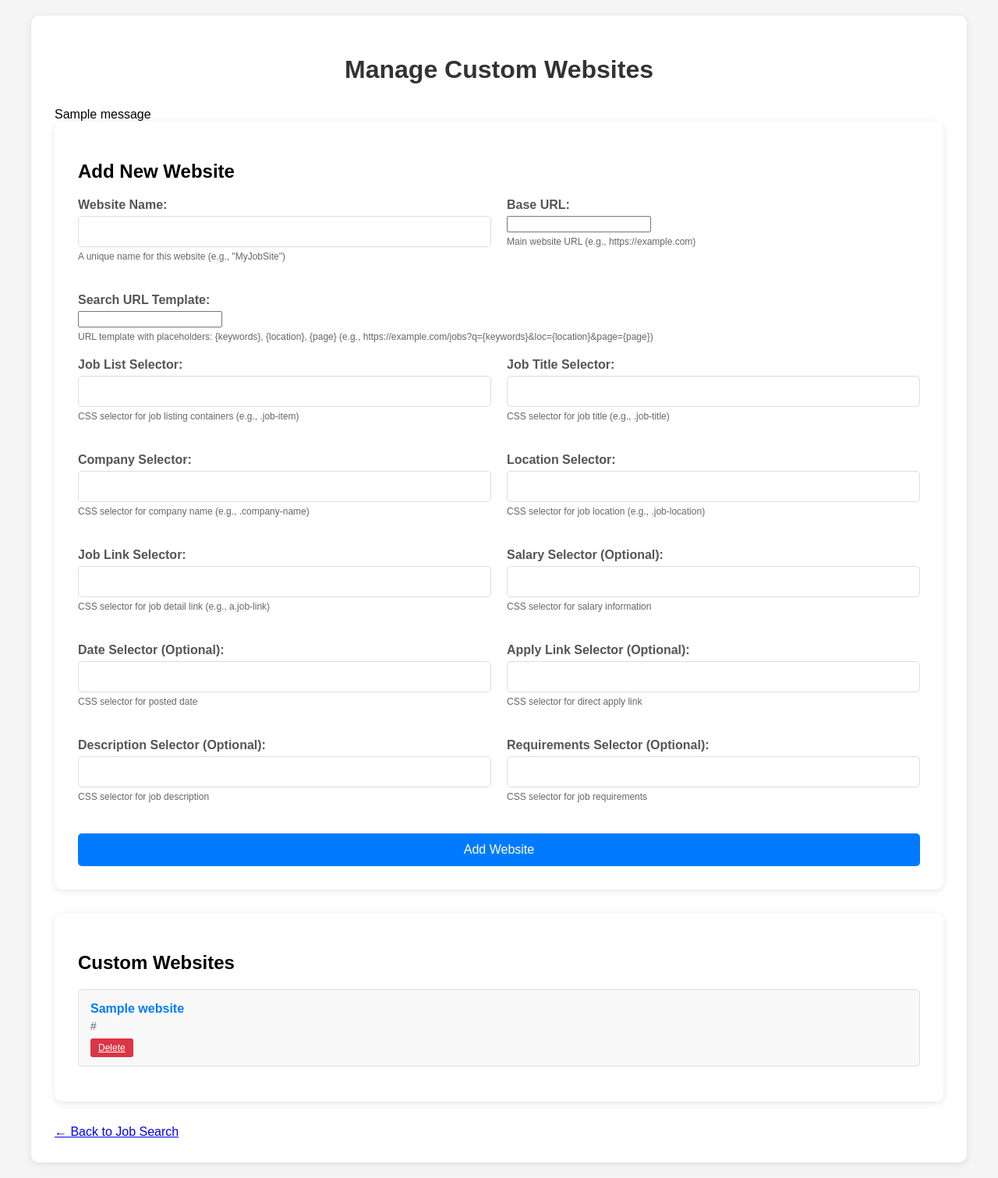
After one commit to nathy-cpu/automoto, a Django app: template job_scraper/templates/job_scraper/manage_websites.html in a window 1280 px wide. The commit adds this page. Shown: the whole page at 78% size. Run offline with Django 5.2, Linux system fonts and the light colour scheme; the template is opened without the code that fills it: most values are stand-ins (such as "Sample title", 1, 10 or a date in 2020); one stand-in notice (Sample message) is shown.

```diff
--- /dev/null
+++ b/job_scraper/templates/job_scraper/manage_websites.html
@@ -0,0 +1,201 @@
+<!DOCTYPE html>
+<html lang="en">
+<head>
+    <meta charset="UTF-8">
+    <meta name="viewport" content="width=device-width, initial-scale=1.0">
+    <title>Manage Custom Websites - Job Scraper</title>
+    {% load static %}
+    <link rel="stylesheet" href="{% static 'job_scraper/css/style.css' %}">
+    <style>
+        .website-form {
+            background: white;
+            padding: 30px;
+            border-radius: 10px;
+            box-shadow: 0 2px 10px rgba(0,0,0,0.1);
+            margin-bottom: 30px;
+        }
+        .website-list {
+            background: white;
+            padding: 30px;
+            border-radius: 10px;
+            box-shadow: 0 2px 10px rgba(0,0,0,0.1);
+        }
+        .website-item {
+            border: 1px solid #ddd;
+            padding: 15px;
+            margin-bottom: 15px;
+            border-radius: 5px;
+            background: #f9f9f9;
+        }
+        .website-name {
+            font-weight: bold;
+            color: #007bff;
+            margin-bottom: 5px;
+        }
+        .website-url {
+            color: #666;
+            font-size: 14px;
+            margin-bottom: 10px;
+        }
+        .delete-btn {
+            background: #dc3545;
+            color: white;
+            padding: 5px 10px;
+            border: none;
+            border-radius: 3px;
+            cursor: pointer;
+            font-size: 12px;
+        }
+        .delete-btn:hover {
+            background: #c82333;
+        }
+        .form-row {
+            display: grid;
+            grid-template-columns: 1fr 1fr;
+            gap: 20px;
+            margin-bottom: 20px;
+        }
+        .form-group.full-width {
+            grid-column: 1 / -1;
+        }
+        .help-text {
+            font-size: 12px;
+            color: #666;
+            margin-top: 5px;
+        }
+    </style>
+</head>
+<body>
+    <div class="container">
+        <h1>Manage Custom Websites</h1>
+
+        {% if messages %}
+            {% for message in messages %}
+                <div class="{% if message.tags == 'error' %}error-message{% else %}success-message{% endif %}">
+                    {{ message }}
+                </div>
+            {% endfor %}
+        {% endif %}
+
+        <div class="website-form">
+            <h2>Add New Website</h2>
+            <form method="post">
+                {% csrf_token %}
+
+                <div class="form-row">
+                    <div class="form-group">
+                        <label for="name">Website Name:</label>
+                        <input type="text" id="name" name="name" required>
+                        <div class="help-text">A unique name for this website (e.g., "MyJobSite")</div>
+                    </div>
+
+                    <div class="form-group">
+                        <label for="base_url">Base URL:</label>
+                        <input type="url" id="base_url" name="base_url" required>
+                        <div class="help-text">Main website URL (e.g., https://example.com)</div>
+                    </div>
+                </div>
+
+                <div class="form-group full-width">
+                    <label for="search_url">Search URL Template:</label>
+                    <input type="url" id="search_url" name="search_url" required>
+                    <div class="help-text">URL template with placeholders: {keywords}, {location}, {page} (e.g., https://example.com/jobs?q={keywords}&loc={location}&page={page})</div>
+                </div>
+
+                <div class="form-row">
+                    <div class="form-group">
+                        <label for="job_list_selector">Job List Selector:</label>
+                        <input type="text" id="job_list_selector" name="job_list_selector" required>
+                        <div class="help-text">CSS selector for job listing containers (e.g., .job-item)</div>
+                    </div>
+
+                    <div class="form-group">
+                        <label for="title_selector">Job Title Selector:</label>
+                        <input type="text" id="title_selector" name="title_selector" required>
+                        <div class="help-text">CSS selector for job title (e.g., .job-title)</div>
+                    </div>
+                </div>
+
+                <div class="form-row">
+                    <div class="form-group">
+                        <label for="company_selector">Company Selector:</label>
+                        <input type="text" id="company_selector" name="company_selector" required>
+                        <div class="help-text">CSS selector for company name (e.g., .company-name)</div>
+                    </div>
+
+                    <div class="form-group">
+                        <label for="location_selector">Location Selector:</label>
+                        <input type="text" id="location_selector" name="location_selector" required>
+                        <div class="help-text">CSS selector for job location (e.g., .job-location)</div>
+                    </div>
+                </div>
+
+                <div class="form-row">
+                    <div class="form-group">
+                        <label for="job_link_selector">Job Link Selector:</label>
+                        <input type="text" id="job_link_selector" name="job_link_selector" required>
+                        <div class="help-text">CSS selector for job detail link (e.g., a.job-link)</div>
+                    </div>
+
+                    <div class="form-group">
+                        <label for="salary_selector">Salary Selector (Optional):</label>
+                        <input type="text" id="salary_selector" name="salary_selector">
+                        <div class="help-text">CSS selector for salary information</div>
+                    </div>
+                </div>
+
+                <div class="form-row">
+                    <div class="form-group">
+                        <label for="date_selector">Date Selector (Optional):</label>
+                        <input type="text" id="date_selector" name="date_selector">
+                        <div class="help-text">CSS selector for posted date</div>
+                    </div>
+
+                    <div class="form-group">
+                        <label for="apply_link_selector">Apply Link Selector (Optional):</label>
+                        <input type="text" id="apply_link_selector" name="apply_link_selector">
+                        <div class="help-text">CSS selector for direct apply link</div>
+                    </div>
+                </div>
+
+                <div class="form-row">
+                    <div class="form-group">
+                        <label for="description_selector">Description Selector (Optional):</label>
+                        <input type="text" id="description_selector" name="description_selector">
+                        <div class="help-text">CSS selector for job description</div>
+                    </div>
+
+                    <div class="form-group">
+                        <label for="requirements_selector">Requirements Selector (Optional):</label>
+                        <input type="text" id="requirements_selector" name="requirements_selector">
+                        <div class="help-text">CSS selector for job requirements</div>
+                    </div>
+                </div>
+
+                <button type="submit">Add Website</button>
+            </form>
+        </div>
+
+        <div class="website-list">
+            <h2>Custom Websites</h2>
+            {% if custom_websites %}
+                {% for website in custom_websites %}
+                    <div class="website-item">
+                        <div class="website-name">{{ website.name }}</div>
+                        <div class="website-url">{{ website.base_url }}</div>
+                        <div style="margin-top: 10px;">
+                            <a href="{% url 'delete_website' website.id %}" class="delete-btn" onclick="return confirm('Are you sure you want to delete this website?')">Delete</a>
+                        </div>
+                    </div>
+                {% endfor %}
+            {% else %}
+                <p>No custom websites added yet.</p>
+            {% endif %}
+        </div>
+
+        <div style="margin-top: 30px;">
+            <a href="/" class="back-link">&larr; Back to Job Search</a>
+        </div>
+    </div>
+</body>
+</html>
```
Also changed, not shown: job_scraper/static/job_scraper/css/detail.css (+9 -0 lines), job_scraper/static/job_scraper/css/style.css (+125 -0 lines), job_scraper/templates/job_scraper/job_detail.html (+10 -0 lines), job_scraper/templates/job_scraper/job_search.html (+65 -8 lines).
